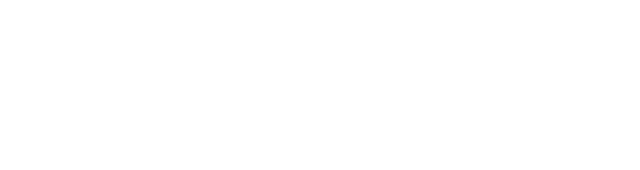
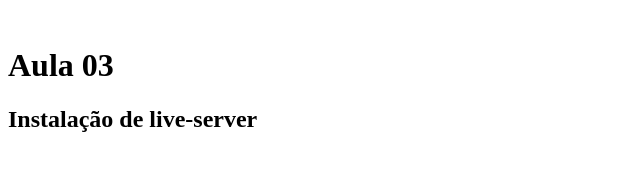
Before and after one commit to juan-ibanez/Aulas-Igti-bootcamp-fullstack, a plain HTML site: page index.html in a window 1280 px wide. Shown: the whole page, without its empty margins (0-640 px from the left). Drawn offline with Linux system fonts and the light colour scheme.

Commit message:
aula4
aula 4
live-server

```diff
--- a/index.html
+++ b/index.html
@@ -3,12 +3,13 @@
 
 <head>
     <meta charset="UTF-8">
-    <meta name="viewport" content="width=device-width, initial-scale=1.0">
-    <title>Document</title>
+    <meta name="viewport" content="widht-device-width, initial-scale=1.0">
+    <title>Aula 03</title>
 </head>
 
 <body>
-
+    <h1>Aula 03</h1>
+    <h2>Instalação de live-server</h2>
 </body>
 
 </html>
```
